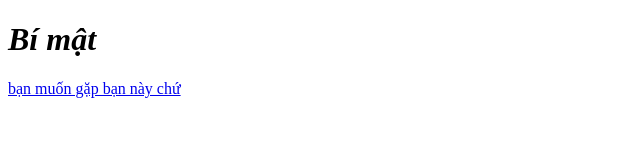
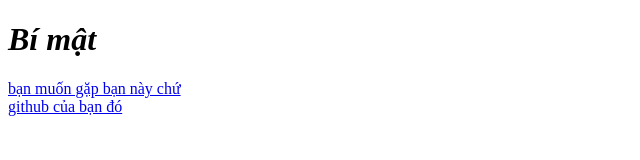
Before and after one commit to kietit2k6/duan1, a plain HTML site: page index.html in a window 1280 px wide. Shown: the whole page, without its empty margins (0-640 px from the left). Drawn offline with Linux system fonts and the light colour scheme.

Commit message:
lần đầu SSH

```diff
--- a/index.html
+++ b/index.html
@@ -8,5 +8,6 @@
   <body>
     <h1><i>Bí mật</i></h1>
     <a href="https://www.facebook.com/masterithaha">bạn muốn gặp bạn này chứ</a> <br>
+    <a href="https://github.com/kietit2k6/">github của bạn đó </a>
   </body>
 </html>
```
